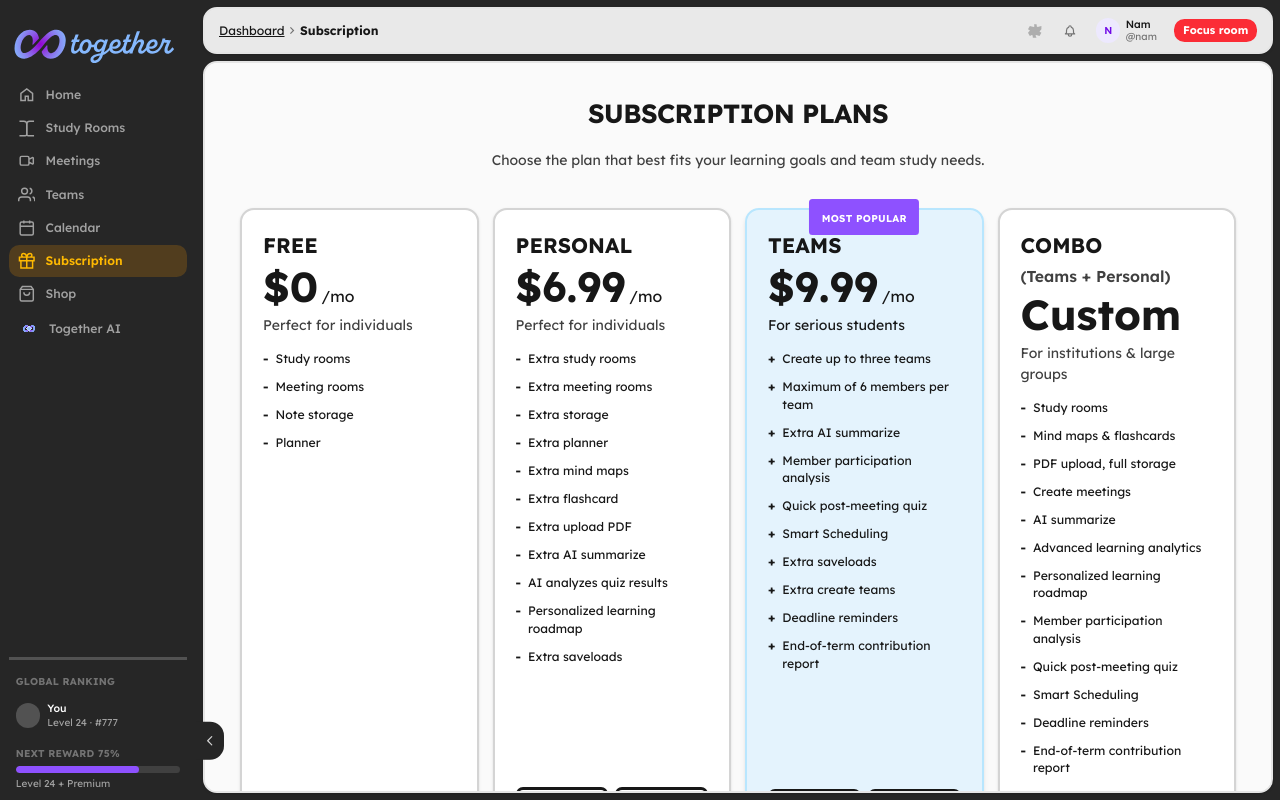
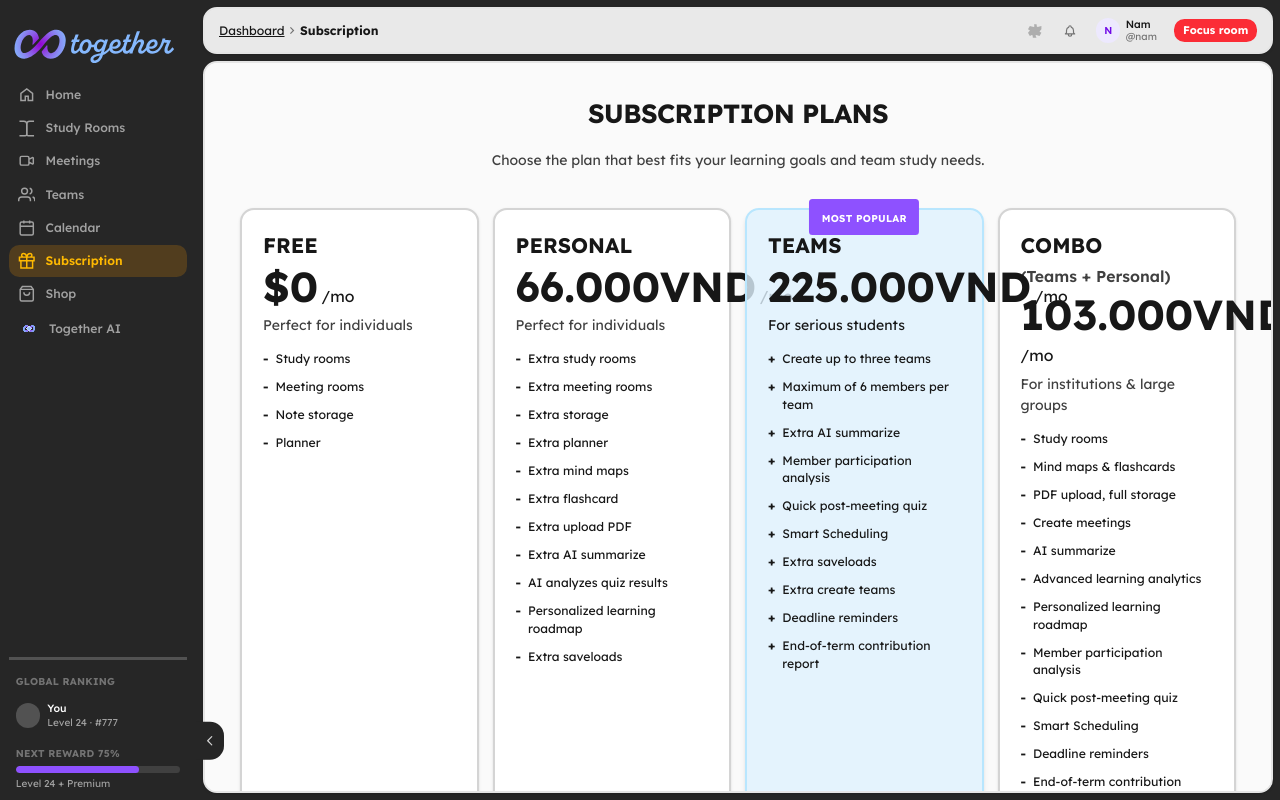
Before and after one commit to kaitran225/EXE101-BE, a React (Vite) app in the folder FE/: page /subscription in a window 1280 px wide. Built offline with nearby package versions, Linux system fonts and the light colour scheme.

Commit message:
Update Subscription.tsx

```diff
--- a/FE/src/pages/guide/Subscription.tsx
+++ b/FE/src/pages/guide/Subscription.tsx
@@ -108,7 +108,7 @@ export default function Subscription() {
             <div className="flex flex-col gap-2 pb-3 sm:pb-4">
               <h3 className="text-xl font-bold uppercase leading-8 text-neutral-900 sm:text-2xl">Personal</h3>
               <div className="flex items-baseline gap-1">
-                <span className="text-4xl font-bold leading-[2.5rem] text-neutral-900 sm:text-5xl sm:leading-[3rem]">$6.99</span>
+                <span className="text-4xl font-bold leading-[2.5rem] text-neutral-900 sm:text-5xl sm:leading-[3rem]">66.000VND</span>
                 <span className="text-base font-normal leading-7 text-neutral-900 sm:text-lg">/mo</span>
               </div>
               <p className="text-sm font-normal leading-6 text-neutral-700 sm:text-base">Perfect for individuals</p>
@@ -136,7 +136,7 @@ export default function Subscription() {
             <div className="flex flex-col gap-2 pb-3 sm:pb-4">
               <h3 className="text-xl font-bold uppercase leading-8 text-neutral-900 sm:text-2xl">Teams</h3>
               <div className="flex items-baseline gap-1">
-                <span className="text-4xl font-bold leading-[2.5rem] text-neutral-900 sm:text-5xl sm:leading-[3rem]">$9.99</span>
+                <span className="text-4xl font-bold leading-[2.5rem] text-neutral-900 sm:text-5xl sm:leading-[3rem]">225.000VND</span>
                 <span className="text-base font-normal leading-7 text-neutral-900 sm:text-lg">/mo</span>
               </div>
               <p className="text-sm font-normal leading-6 text-neutral-900 sm:text-base">For serious students</p>
@@ -161,7 +161,8 @@ export default function Subscription() {
             <div className="flex flex-col gap-2 pb-3 sm:pb-4">
               <h3 className="text-xl font-bold uppercase leading-8 text-neutral-900 sm:text-2xl">Combo</h3>
               <p className="text-base font-semibold leading-6 text-neutral-700 sm:text-lg">(Teams + Personal)</p>
-              <div className="text-4xl font-bold leading-[2.5rem] text-neutral-900 sm:text-5xl sm:leading-[3rem]">Custom</div>
+              <div className="text-4xl font-bold leading-[2.5rem] text-neutral-900 sm:text-5xl sm:leading-[3rem]">103.000VND</div>
+<span className="text-base font-normal leading-7 text-neutral-900 sm:text-lg">/mo</span>
               <p className="text-sm font-normal leading-6 text-neutral-700 sm:text-base">For institutions & large groups</p>
             </div>
             <ul className="flex flex-col gap-2 pb-6 sm:gap-3 sm:pb-8">
```
